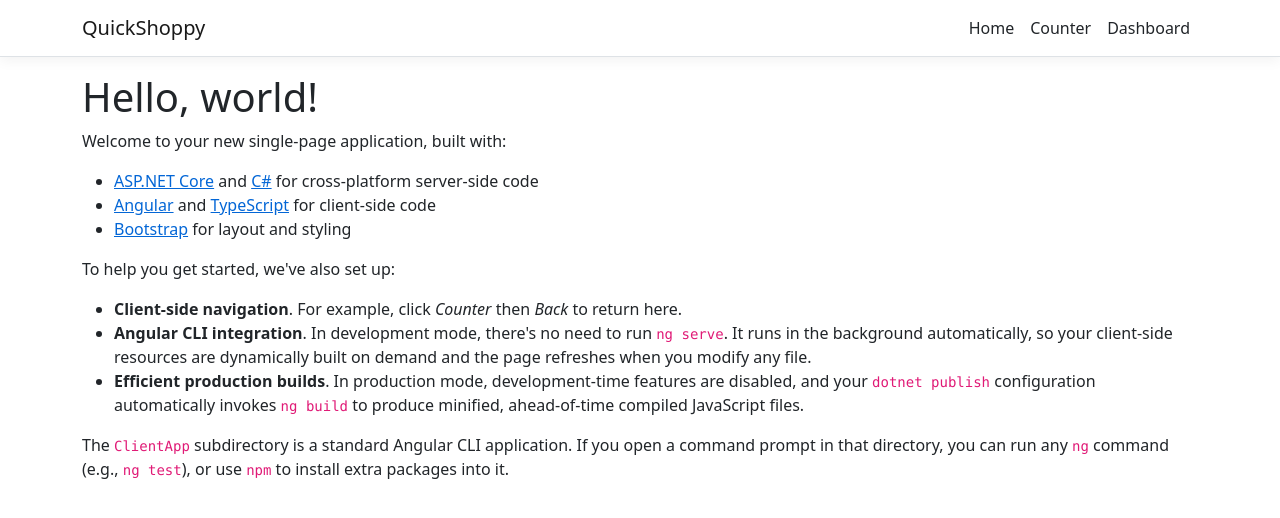
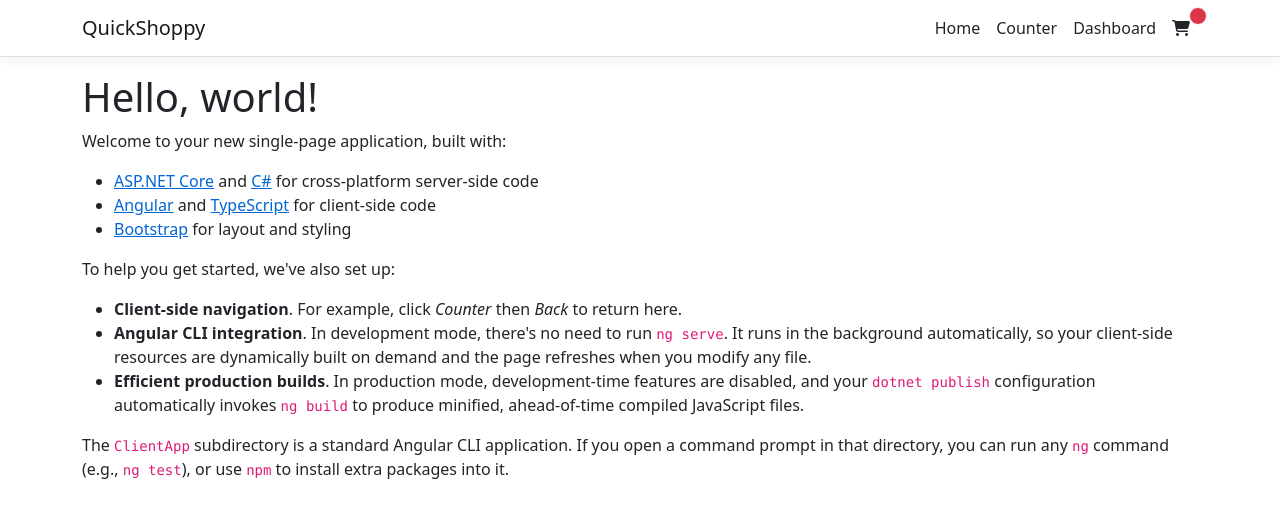
Before and after one commit to IDEA-godwin/quick_shopy, an Angular app in the folder ClientApp/: page / in a window 1280 px wide. Shown: the top 518 px of the page. Built offline with nearby package versions, Linux system fonts and the light colour scheme.

Commit message:
added cart icon

```diff
--- a/ClientApp/src/app/components/nav-menu/nav-menu.component.html
+++ b/ClientApp/src/app/components/nav-menu/nav-menu.component.html
@@ -4,6 +4,7 @@
   >
     <div class="container">
       <a class="navbar-brand" [routerLink]="['/']">QuickShoppy</a>
+      <i *ngIf="isExpanded" class="fa fa-shopping-cart" aria-hidden="true"></i>
       <button
         class="navbar-toggler"
         type="button"
@@ -37,6 +38,14 @@
               >Dashboard</a
             >
           </li>
+          <li class="nav-item" [routerLinkActive]="['link-active']">
+            <a class="nav-link text-dark position-relative" [routerLink]="['/dashboard']">
+              <i class="fa fa-shopping-cart" aria-hidden="true"></i>
+              <span class="position-absolute top-1 start-100 translate-middle p-2 bg-danger border border-light rounded-circle">
+                <span class="visually-hidden">New alerts</span>
+              </span>
+            </a>
+          </li>
         </ul>
       </div>
     </div>
```
